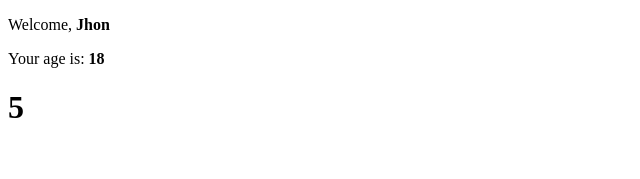
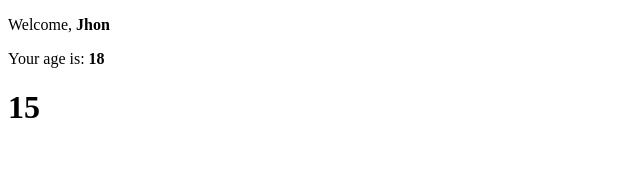
Before and after one commit to gabrimarch3/Esericizi-react, a React (Create React App) app in the folder esercizi-develhope/: page / in a window 1280 px wide. Shown: the top 179 px of the page, without its empty margins (0-640 px from the left). Built offline with nearby package versions, Linux system fonts and the light colour scheme.

Commit message:
added and completed ex.15

```diff
--- a/esercizi-develhope/src/App.js
+++ b/esercizi-develhope/src/App.js
@@ -2,9 +2,12 @@ import Welcome from "./components/Welcome";
 import Counter from "./components/Counter";
 
 function App() {
-  return (<><Welcome name="Jhon" age={18}/>
-  <Counter />
-  </>);
+  return (
+    <>
+      <Welcome name="Jhon" age={18} />
+      <Counter start={10} add={2.5} ms={2000} />
+    </>
+  );
 }
 
 export default App;
--- a/esercizi-develhope/src/components/Counter.js
+++ b/esercizi-develhope/src/components/Counter.js
@@ -1,12 +1,12 @@
 import { useEffect, useState } from "react";
 
-const Counter = () => {
-  const [count, setCount] = useState(0);
+const Counter = ({start, add, ms}) => {
+  const [count, setCount] = useState(start);
 
   useEffect(() => {
     const interval = setInterval(() => {
-        setCount(count => count + 1);
-    }, 1000);
+        setCount(count => count + add);
+    }, ms);
     return () => clearInterval(interval)
   }, [])
 
```
Also changed, not shown: esercizi-develhope/State 01.txt (deleted), esercizi-develhope/State 03.txt (added).
